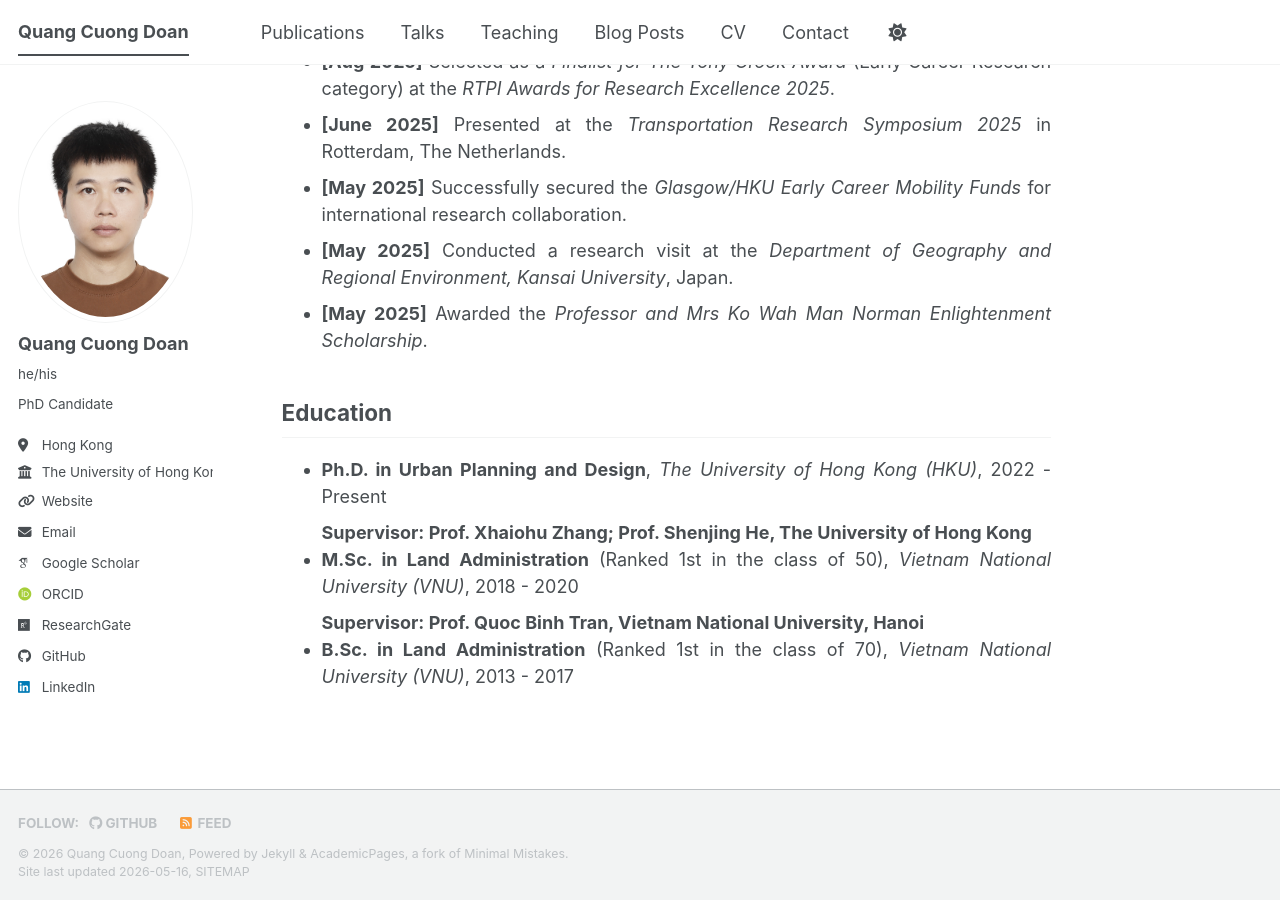
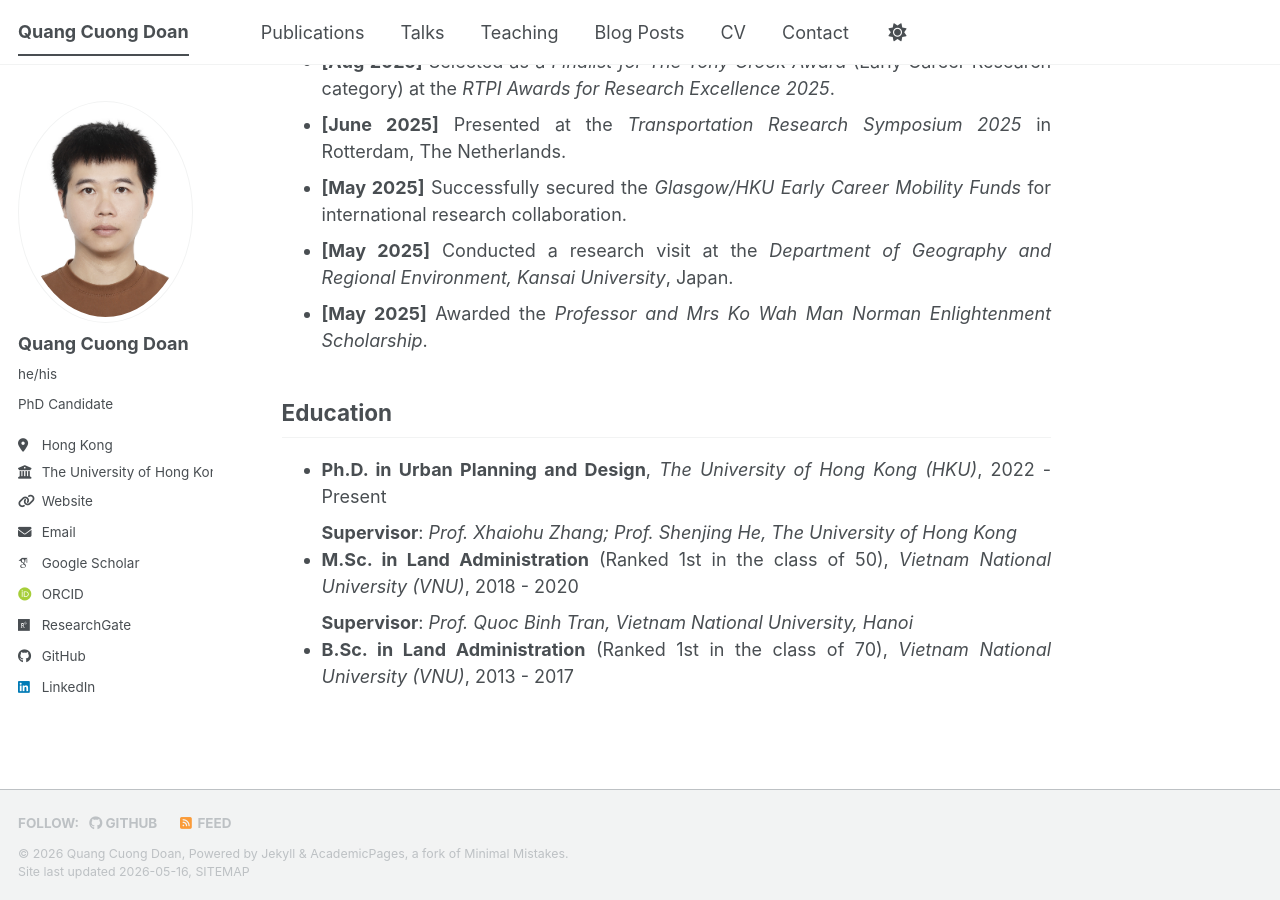
Before and after one commit to cuonghku95/cuonghku95.github.io, a Jekyll site: the page built from _pages/about.md, in a window 1280 px wide and 900 px high, scrolled down 1402 px. Built offline with Jekyll 4.4.1, drawn with Linux system fonts in a browser that asks for light colours; some web fonts are replaced; a script bundle is joined from its source files by our own code; library files that are not in the unit come from our copies.

```diff
--- a/_pages/about.md
+++ b/_pages/about.md
@@ -53,10 +53,10 @@ Education
 <div style="text-align: justify;">
 <ul>
   <li><b>Ph.D. in Urban Planning and Design</b>, <i>The University of Hong Kong (HKU)</i>, 2022 - Present</li>
-  <b>Supervisor: Prof. Xhaiohu Zhang; Prof. Shenjing He, The University of Hong Kong</b>
+  <b>Supervisor</b>: <i> Prof. Xhaiohu Zhang; Prof. Shenjing He, The University of Hong Kong</i>
   <br>
   <li><b>M.Sc. in Land Administration</b> (Ranked 1st in the class of 50), <i>Vietnam National University (VNU)</i>, 2018 - 2020</li>
-  <b>Supervisor: Prof. Quoc Binh Tran, Vietnam National University, Hanoi</b>
+  <b>Supervisor</b>: <i>Prof. Quoc Binh Tran, Vietnam National University, Hanoi</i>
   <br>
   <li><b>B.Sc. in Land Administration</b> (Ranked 1st in the class of 70), <i>Vietnam National University (VNU)</i>, 2013 - 2017</li>
 </ul>
```
